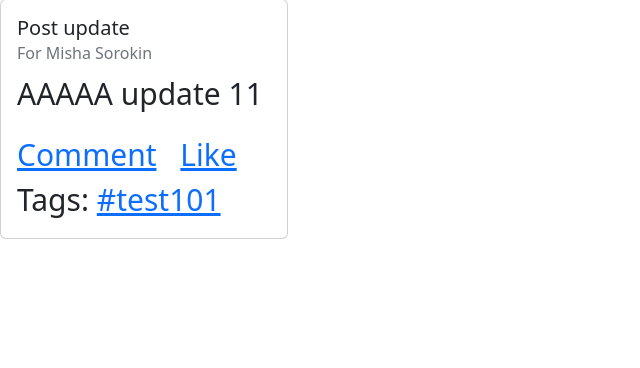
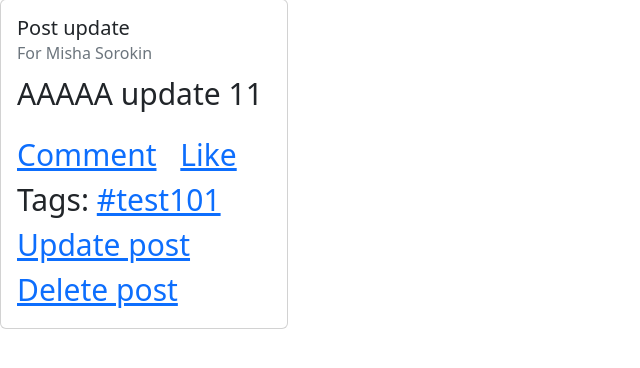
Before and after one commit to B1tbuling/Blog, a Django app: page /posts/1/ in a window 1280 px wide. Shown: the part 101-469 px from the top of the page, without its empty margins (0-640 px from the left). Run offline with Django 4.2, Linux system fonts and the light colour scheme; data comes from the database, SQL or seed files in the repository; both versions use the stored data as it was after the commit.

Commit message:
refactor

```diff
--- a/posts/templates/post_create.html
+++ b/posts/templates/posts/post_create.html
@@ -1,7 +1,7 @@
 {% extends 'templates/index.html' %}
 
 {% block content %}
-    <form action="{% url 'add_form_create_post' %}" method="post">
+    <form action="{% url 'create_post_url' %}" method="post">
         {% csrf_token %}
         <div>
             <div>Title</div>
--- a/posts/templates/post_page.html
+++ b/posts/templates/posts/post_page.html
@@ -14,6 +14,8 @@
                     <a href="{% url 'get_tag_page_url' tag.tag %}">#{{ tag.tag }}</a>
                 {% endfor %}
             </div>
+            <a href="{% url 'update_post_url' post.id %}">Update post</a>
+            <a href="{% url 'update_post_url' post.id %}">Delete post</a>
         </div>
     </div>
 {% endblock %}
--- a/posts/templates/post_update.html
+++ b/posts/templates/posts/post_update.html
@@ -1,7 +1,7 @@
 {% extends 'templates/index.html' %}
 
 {% block content %}
-    <form action="{% url 'add_form_update_post' post_id %}" method="post">
+    <form action="{% url 'update_post_url' post_id %}" method="post">
         {% csrf_token %}
         <div>
             <div>Title</div>
--- a/posts/templates/posts_list.html
+++ b/posts/templates/posts/posts_list.html
@@ -8,7 +8,7 @@
             </a>
         </h3>
     {% endfor %}
-    <a class="btn btn-primary" href="{% url 'get_form_create_post' %}" role="button">
+    <a class="btn btn-primary" href="{% url 'create_post_url' %}" role="button">
         Create new post
     </a>
 {% endblock %}
--- a/posts/templates/tag_create.html
+++ b/posts/templates/tags/tag_create.html
@@ -1,7 +1,7 @@
 {% extends 'templates/index.html' %}
 
 {% block content %}
-    <form action="{% url 'add_form_create_tag_url' %}" method="post">
+    <form action="{% url 'create_tag_url' %}" method="post">
         {% csrf_token %}
         {{ tag_form }}
         <button type="submit">Create</button>
--- a/posts/templates/tag_page.html
+++ b/posts/templates/tags/tag_page.html
@@ -9,5 +9,7 @@
                     <h3>- <a href="{% url 'get_post_page_url' post.id %}">{{ post.title }}</a></h3>
                 {% endfor %}
         </div>
+        <a href="{% url 'update_tag_url' tag.tag %}">Update tag</a>
+        <a href="{% url 'update_tag_url' tag.tag %}">Delete tag</a>
     </div>
 {% endblock %}
--- a/posts/templates/tag_update.html
+++ b/posts/templates/tags/tag_update.html
@@ -1,7 +1,7 @@
 {% extends 'templates/index.html' %}
 
 {% block content %}
-    <form action="{% url 'change_form_update_tag_url' slug %}" method="post">
+    <form action="{% url 'update_tag_url' slug %}" method="post">
         {% csrf_token %}
         {{ tag_form }}
         <button type="submit">Update</button>
--- a/posts/templates/tags_list.html
+++ b/posts/templates/tags/tags_list.html
@@ -8,7 +8,7 @@
             </a>
         </h3>
     {% endfor %}
-    <a class="btn btn-primary" href="{% url 'get_form_create_tag_url' %}" role="button">
+    <a class="btn btn-primary" href="{% url 'create_tag_url' %}" role="button">
         Create new tag
     </a>
 {% endblock %}
--- a/posts/urls.py
+++ b/posts/urls.py
@@ -3,18 +3,16 @@ from django.urls import path
 from .views import *
 
 urlpatterns = [
-    path('admin/', admin.site.urls),
     path('', get_posts_list, name='get_posts_list_url'),
     path('<int:pk>/', get_post_page, name='get_post_page_url'),
-    path('create/', get_form_create_post, name='get_form_create_post'),
-    path('add/', create_post, name='add_form_create_post'),
-    path('update/<int:pk>', get_form_update_post, name='get_form_update_post'),
-    path('change/<int:pk>', update_post, name='add_form_update_post'),
+    path('create/', create_post, name='create_post_url'),
+    path('update/<int:pk>', update_post, name='update_post_url'),
+    path('delete/<int:pk>', delete_post, name='delete_post_url'),
+
     path('tags/', get_tags_list, name='get_tags_list_url'),
-    path('tags/create', get_form_create_tag, name='get_form_create_tag_url'),
-    path('tags/add', add_form_create_tag, name='add_form_create_tag_url'),
-    path('tags/update/<str:slug>', get_form_update_tag, name='get_form_update_tag_url'),
-    path('tags/change/<str:slug>', change_form_update_tag, name='change_form_update_tag_url'),
+    path('tags/create', create_tag, name='create_tag_url'),
+    path('tags/update/<str:slug>', update_tag, name='update_tag_url'),
+    path('delete/<str:slug>', delete_tag, name='delete_tag_url'),
     path('tags/<str:slug>', get_tag_page, name='get_tag_page_url')
 
 ]
--- a/posts/views.py
+++ b/posts/views.py
@@ -7,92 +7,90 @@ from django.http import HttpResponse
 def get_post_page(request, pk):
     post = Posts.objects.get(id=pk)
     tags = post.tags.all()
-    return render(request, 'post_page.html', context={'post': post, 'tags': tags})
+    return render(request, 'posts/post_page.html', context={'post': post, 'tags': tags})
 
 
 def get_posts_list(request):
     posts = Posts.objects.all()
-    return render(request, 'posts_list.html', context={'posts': posts})
-
-
-def get_form_create_post(request):
-    form = PostModelForm()
-    tags = Tag.objects.all()
-    return render(request, 'post_create.html', context={'form': form, 'tags': tags})
+    return render(request, 'posts/posts_list.html', context={'posts': posts})
 
 
 def create_post(request):
-    # form_data = PostForm(request.POST)
+    if request.method == 'GET':
+        form = PostModelForm()
+        tags = Tag.objects.all()
+        return render(request, 'posts/post_create.html', context={'form': form, 'tags': tags})
 
-    form_post = PostModelForm(request.POST)
-    print(request.POST)
-    if form_post.is_valid():
-        post = form_post.save()
-        # data = dict(request.POST)
-        # title = data['title'][0]
-        # text = data['text'][0]
-        # post = Posts(title=title, text=text)
-        # post.save()
-        # post = Posts.objects.create(title=title, text=text)
-        return redirect(reverse('get_post_page_url', kwargs={'pk': post.id}))
-    else:
-        return redirect('create_post_url')
+    if request.method == 'POST':
+        form_post = PostModelForm(request.POST)
+        print(request.POST)
+        if form_post.is_valid():
+            post = form_post.save()
+            return redirect(reverse('get_post_page_url', kwargs={'pk': post.id}))
+        else:
+            return redirect('create_post_url')
 
-
-def get_form_update_post(request, pk):
-    post = Posts.objects.get(id=pk)
-    # form = PostModelForm({'title': post.title, 'text': post.text})
-    form = PostModelForm(instance=post)
-    return render(request, 'post_update.html', context={'form': form, 'post_id': pk})
+    return HttpResponse(status=405)
 
 
 def update_post(request, pk):
-    post = Posts.objects.get(id=pk)
-    form_data = PostModelForm(request.POST, instance=post)
-    if form_data.is_valid():
-        form_data.save()
-        # data = dict(request.POST)
-        # post = Posts.objects.get(id=pk)
-        # post.title = data['title'][0]
-        # post.text = data['text'][0]
-        # post.save()
-        return redirect(reverse('get_post_page_url', kwargs={'pk': post.id}))
-    return redirect(reverse('get_form_update_post', kwargs={'pk': pk}))
+    if request.method == 'GET':
+        post = Posts.objects.get(id=pk)
+        form = PostModelForm(instance=post)
+        return render(request, 'posts/post_update.html', context={'form': form, 'post_id': pk})
+
+    if request.method == 'POST':
+        post = Posts.objects.get(id=pk)
+        form_data = PostModelForm(request.POST, instance=post)
+        if form_data.is_valid():
+            form_data.save()
+            return redirect(reverse('get_post_page_url', kwargs={'pk': post.id}))
+        return redirect(reverse('update_post_url', kwargs={'pk': pk}))
+
+    return HttpResponse(status=405)
+
+
+def delete_post(request, pk): ...
 
 
 def get_tag_page(request, slug):
     tag = Tag.objects.get(tag__iexact=slug)
     posts = tag.posts.all()
     print(posts)
-    return render(request, 'tag_page.html', context={'tag': tag, 'posts': posts})
+    return render(request, 'tags/tag_page.html', context={'tag': tag, 'posts': posts})
 
 
 def get_tags_list(request):
     tags = Tag.objects.all()
-    return render(request, 'tags_list.html', context={'tags': tags})
+    return render(request, 'tags/tags_list.html', context={'tags': tags})
 
 
-def get_form_create_tag(request):
-    tag_form = TagModelForm()
-    return render(request, 'tag_create.html', context={'tag_form': tag_form})
+def create_tag(request):
+    if request.method == 'GET':
+        tag_form = TagModelForm()
+        return render(request, 'tags/tag_create.html', context={'tag_form': tag_form})
+
+    if request.method == 'POST':
+        form_data = TagModelForm(request.POST)
+        if form_data.is_valid():
+            new_tag = form_data.save()
+            return redirect(reverse('get_tag_page_url', kwargs={'slug': new_tag.tag}))
+
+    return HttpResponse(status=405)
 
 
-def add_form_create_tag(request):
-    form_data = TagModelForm(request.POST)
-    if form_data.is_valid():
-        new_tag = form_data.save()
-        return redirect(reverse('get_tag_page_url', kwargs={'slug': new_tag.tag}))
+def update_tag(request, slug):
+    if request.method == 'GET':
+        tag = Tag.objects.get(tag__iexact=slug)
+        tag_form = TagModelForm(instance=tag)
+        return render(request, 'tags/tag_update.html', context={'tag_form': tag_form, 'slug': slug})
+
+    if request.method == 'POST':
+        tag = Tag.objects.get(tag=slug)
+        form_data = TagModelForm(request.POST, instance=tag)
+        if form_data.is_valid():
+            new_tag = form_data.save()
+            return redirect(reverse('get_tag_page_url', kwargs={'slug': new_tag.tag}))
 
 
-def get_form_update_tag(request, slug):
-    tag = Tag.objects.get(tag__iexact=slug)
-    tag_form = TagModelForm(instance=tag)
-    return render(request, 'tag_update.html', context={'tag_form': tag_form, 'slug': slug})
-
-
-def change_form_update_tag(request, slug):
-    tag = Tag.objects.get(tag=slug)
-    form_data = TagModelForm(request.POST, instance=tag)
-    if form_data.is_valid():
-        new_tag = form_data.save()
-        return redirect(reverse('get_tag_page_url', kwargs={'slug': new_tag.tag}))
+def delete_tag(request, slug): ...
```
Also changed, not shown: db.sqlite3.
